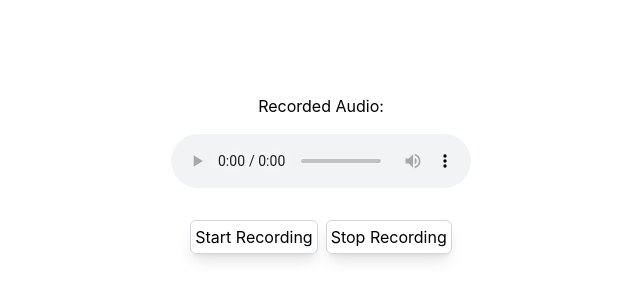
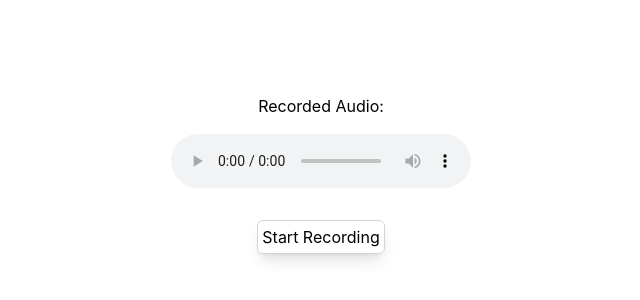
Before and after one commit to mkpautin/HushStudy-app, a SvelteKit app: page / in a window 1280 px wide. Shown: the part 226-526 px from the top of the page, without its empty margins (319-959 px from the left). Built offline with nearby package versions, Linux system fonts and the light colour scheme; no server answers.

Commit message:
feat(record buttons): add conditional rendering

```diff
--- a/src/routes/+page.svelte
+++ b/src/routes/+page.svelte
@@ -54,6 +54,9 @@
     <audio controls src="{audioUrl}"></audio>
 </figure>
 <div id="buttons" class="flex justify-center gap-2">
-    <button class="rounded-md border border-gray-300 shadow-lg p-1 h-fit" onclick={startRecording} disabled={isRecording}>Start Recording</button>
-    <button class="rounded-md border border-gray-300 shadow-lg p-1 h-fit" onclick={stopRecording} disabled={!isRecording}>Stop Recording</button>
+    {#if !isRecording}
+        <button class="rounded-md border border-gray-300 shadow-lg p-1 h-fit" onclick={startRecording} >Start Recording</button>
+    {:else}
+        <button class="rounded-md border border-gray-300 shadow-lg p-1 h-fit" onclick={stopRecording} >Stop Recording</button>
+    {/if}
 </div>
```
